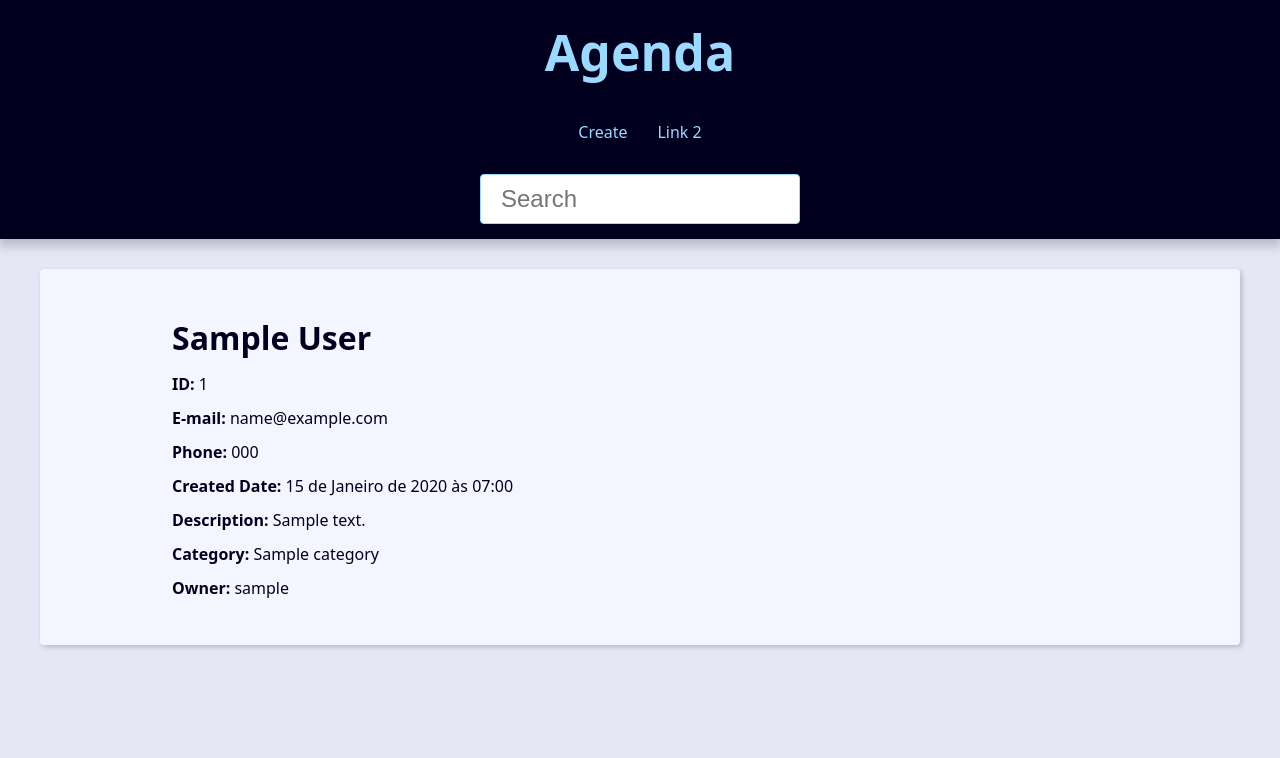
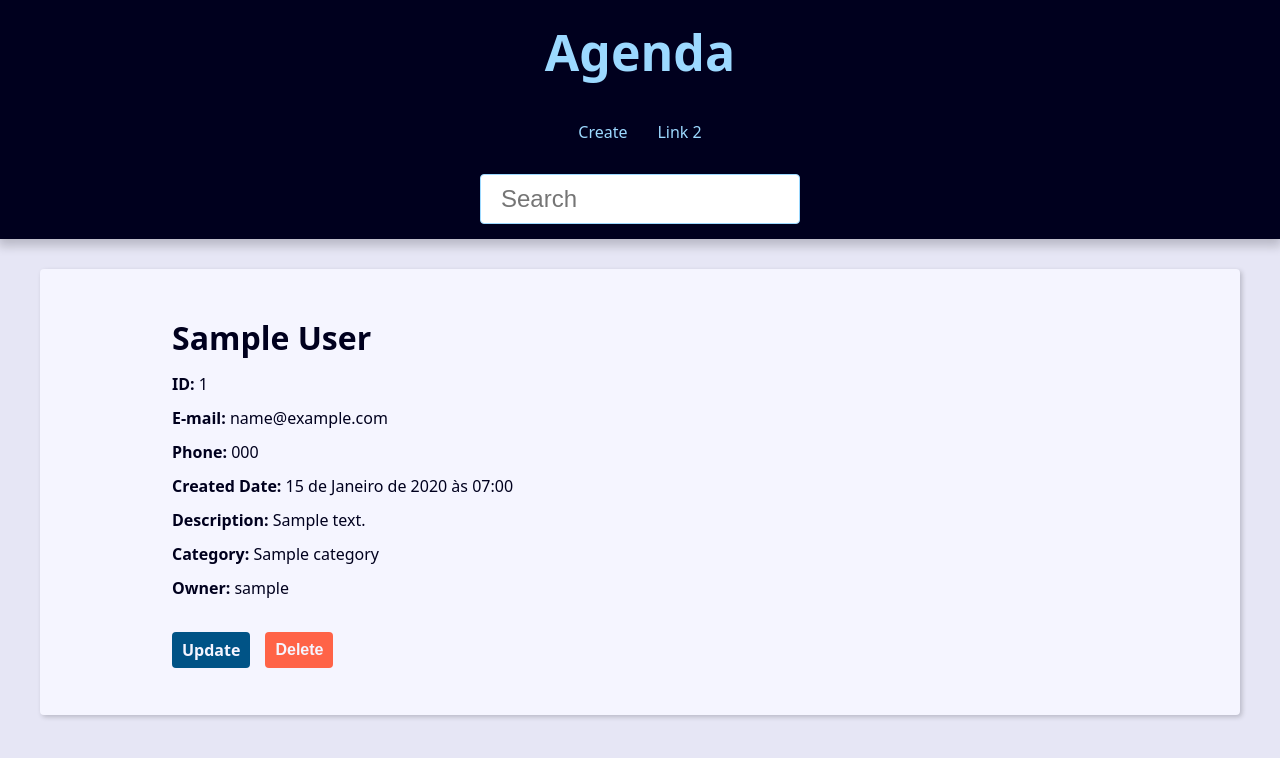
Before and after one commit to garpereira/django_agenda, a Django app: page /contact/1/ in a window 1280 px wide. Shown: the top 758 px of the page. Run offline with Django 5.2, Linux system fonts and the light colour scheme; tables that the repository leaves empty hold one stand-in row (values such as "Sample post").

Commit message:
:sparkles: feat: Adiciona funcao de deletar contato (sem muito critério de segurança)

```diff
--- a/base_static/global/css/style.css
+++ b/base_static/global/css/style.css
@@ -4,6 +4,7 @@
     --link-light-color: rgb(156, 217, 255);
     --clr-white: rgb(245, 245, 255);
     --clr-black: rgb(0, 0, 30);
+    --clr-red: rgb(200, 0, 0);
     --clr-light-gray: rgb(230, 230, 245);
     --clr-dark-shadow-5: rgba(0, 0, 10, 5%);
     --clr-dark-shadow-10: rgba(0, 0, 10, 10%);
@@ -292,6 +293,13 @@
     font-size: var(--smaller-font-size);
   }
 
+  .contact-links {
+    margin-block: calc(var(--small-font-size) * 2);
+    display: flex;
+    align-items: center;
+    gap: 0 var(--spacing);
+  }
+
   .btn {
     background-color: var(--link-dark-color);
     color: var(--clr-white);
@@ -312,3 +320,16 @@
     filter: brightness(80%);
     box-shadow: 0 0 5px var(--link-dark-color);
   }
+
+  .btn-link {
+    font-size: var(--small-font-size);
+    text-decoration: none;
+    font-weight: bold;
+    padding: 1rem;
+    display: block;
+    line-height: var(--small-font-size);
+  }
+
+  .btn.btn-delete {
+    background: tomato;
+  }
--- a/contact/templates/contact/contact.html
+++ b/contact/templates/contact/contact.html
@@ -13,5 +13,19 @@
         <p><b>Category:</b> {{ contact.category.name }} </p>
         <p><b>Owner:</b> {{ contact.owner }} </p>
 
+        <div class="contact-links">
+            <a class="btn btn-link" href="{% url 'contact:update' contact.id %}">Update</a>
+
+            <form action="{% url 'contact:delete' contact.id %}" method="POST">
+                {% csrf_token %}
+
+                {% if confirmation == 'no' %}
+                <input type="hidden" name="confirmation" value="yes">
+                    <button class="btn btn-link btn-delete" type="submit">Confirma?</button>
+                {% else %}
+                    <button class="btn btn-link btn-delete" type="submit">Delete</button>
+                {% endif %}
+            </form>
+        </div>
     </div>
 {% endblock content %}
--- a/contact/urls.py
+++ b/contact/urls.py
@@ -11,4 +11,5 @@ urlpatterns = [
     path("contact/<int:contact_id>/", views.contact, name="contact"),
     path("contact/create/", views.create, name="create"),
     path("contact/<int:contact_id>/update", views.update, name="update"),
+    path("contact/<int:contact_id>/delete", views.delete, name="delete"),
 ]
--- a/contact/views/contact_views.py
+++ b/contact/views/contact_views.py
@@ -5,7 +5,7 @@ from django.core.paginator import Paginator
 
 
 def index(request):
-    contacts = Contact.objects.filter(show=True)
+    contacts = Contact.objects.filter(show=True).order_by("-id")
     paginator = Paginator(contacts, 10) # Mostar 10 contatos por pagina
     page_number = request.GET.get("page")
     page_obj = paginator.get_page(page_number)
@@ -50,7 +50,7 @@ def search(request):
             Q(last_name__icontains=search_value) |
             Q(phone__icontains=search_value) |
             Q(email__icontains=search_value)
-        )
+        ).order_by("-id")
     paginator = Paginator(contacts, 10) # Mostar 10 contatos por pagina
     page_number = request.GET.get("page")
     page_obj = paginator.get_page(page_number)
```
Also changed, not shown: contact/views/contact_forms.py (+21 -0 lines).
